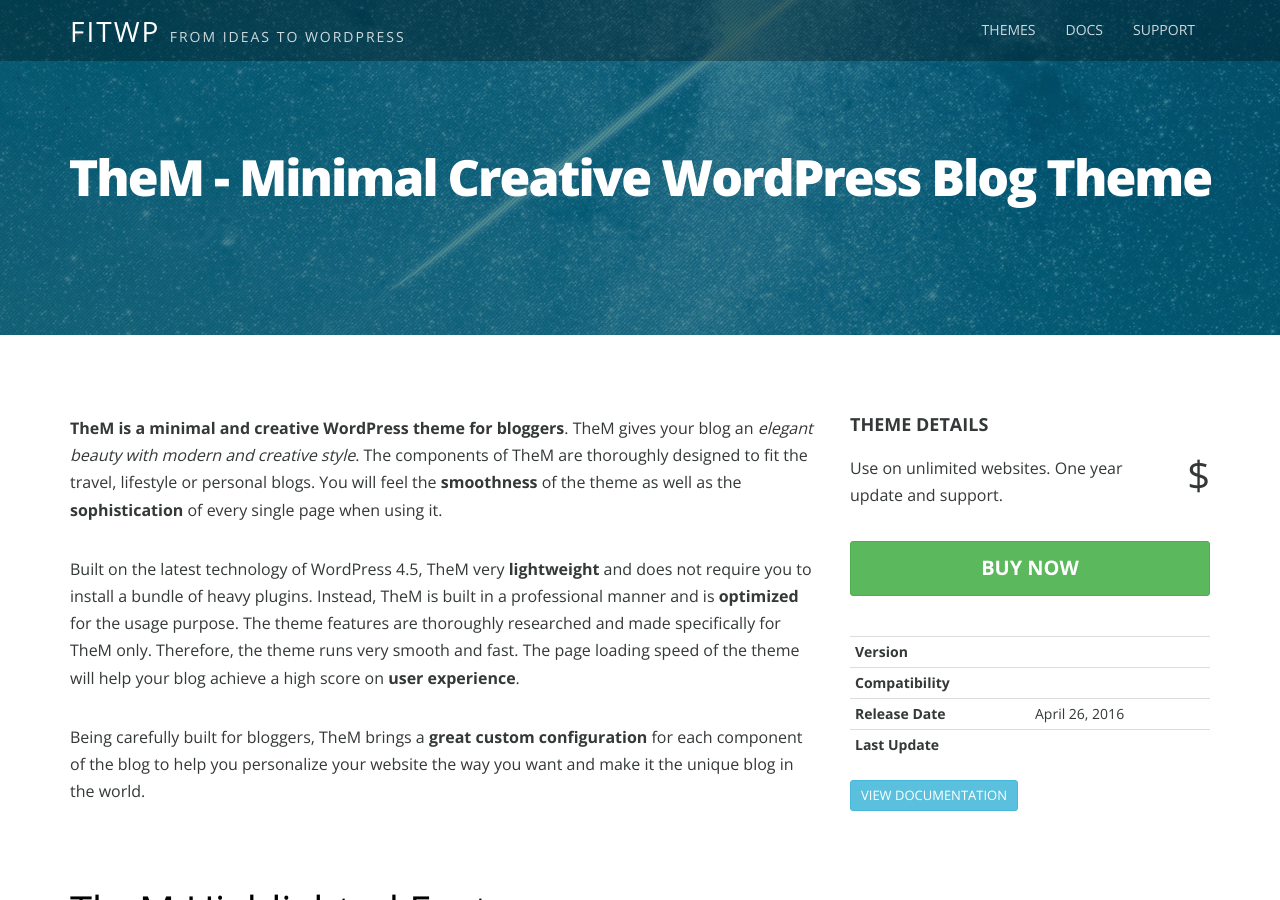
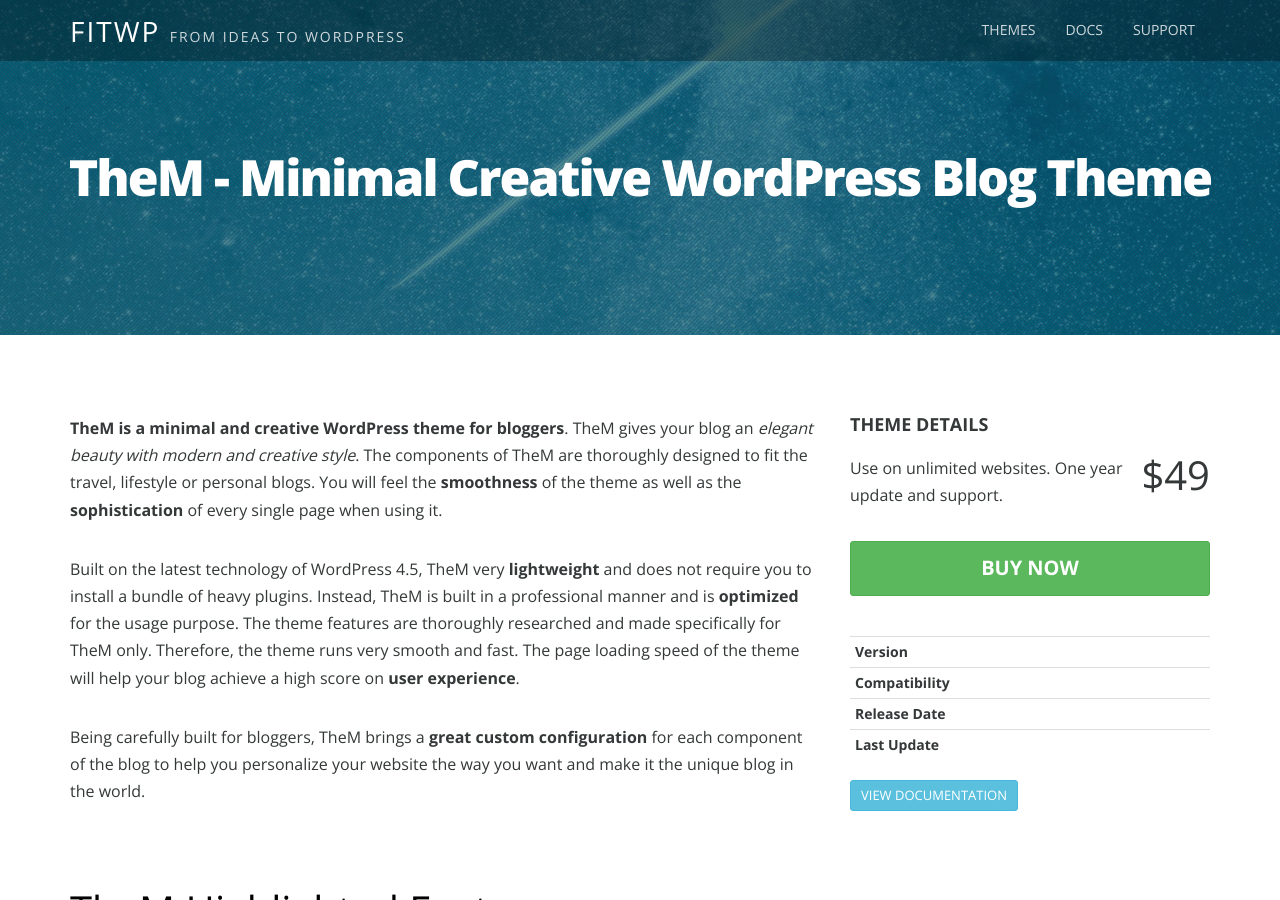
Before and after one commit to fitwp/fitwp.github.io, a Jekyll site: the page built from wordpress-themes/them.html, in a window 1280 px wide and 900 px high. Built offline with Jekyll 4.4.1, drawn with Linux system fonts in a browser that asks for light colours.

Commit message:
Update them.html

```diff
--- a/wordpress-themes/them.html
+++ b/wordpress-themes/them.html
@@ -3,10 +3,11 @@
 title: TheM - Minimal Creative WordPress Blog Theme
 description: TheM is a minimal and creative WordPress theme perfectly for travel, lifestyle or personal blogs.
 permalink: /wordpress-themes/them
-buy: #
-version: 1.0
-publish: April 26, 2016
-release: April 26, 2016
+price: 49
+buy: "#"
+ver: 1.0
+publish_date: April 26, 2016
+release_date: April 26, 2016
 docs: /docs/them
 ---
 
```
